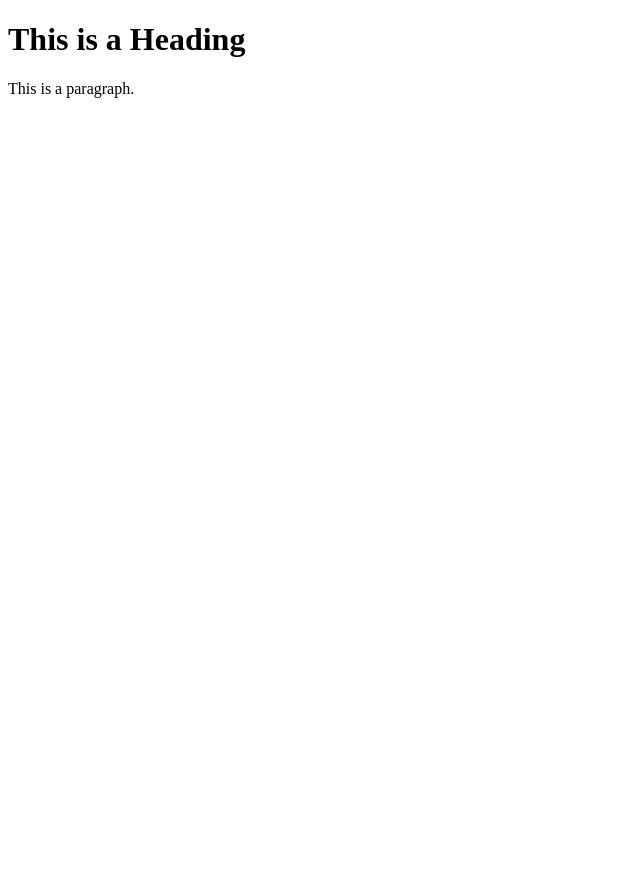
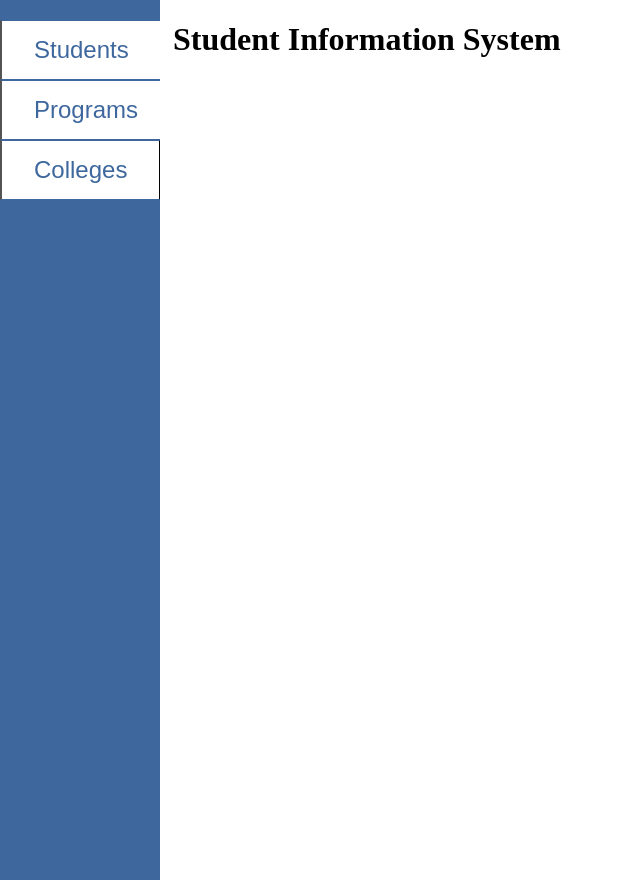
Before and after one commit to esykeal/ccc181_ssis, a Flask app: page / in a window 1280 px wide. Shown: the whole page, without its empty margins (0-640 px from the left). Run offline with Flask 3, Linux system fonts and the light colour scheme.

Commit message:
initial design setup

```diff
--- a/templates/base.html
+++ b/templates/base.html
@@ -1,12 +1,64 @@
 <!DOCTYPE html>
     <html>
         <head>
-<title>Page Title</title>
+
+            <style>
+
+                .sidebar {
+                    height: 100%;
+                    width: 160px;
+                    position: fixed;
+                    z-index: 1;
+                    top: 0;
+                    left: 0;
+                    background-color: #3E679E;
+                    overflow-x: hidden;
+                    padding-top: 20px;
+                }
+
+                .sidebar button {
+                    display: block;
+                    background-color: white;
+                    color: #3E679E;
+                    padding: 15px 32px;
+                    font-size: 24px;
+                    border-top: 1px solid #3E679E;
+                    border-bottom: 1px solid #3E679E;
+
+                }
+
+                .sidebar button:hover {
+                    background-color: #3E679E;
+                    color: white;
+                }
+
+                .header {
+                    padding-left: 165px;
+                }
+
+                .main {
+                    margin-left: 160px;
+                    padding: 0px 5px;
+                }
+
+
+            </style>
+
+            <title>Student Information System</title>
+
         </head>
+
     <body>
 
-<h1>This is a Heading</h1>
-<p>This is a paragraph.</p>
+        <div class="sidebar">
+            <button class="students" onclick="return false;">Students</a>
+            <button class="programs" onclick="return false;">Programs</a>
+            <button class="colleges" onclick="return false;">Colleges</a>
+        </div>
+
+        <div class="main">
+            <h1> Student Information System</h1>
+        </div>
 
     </body>
     </html>
```
Lines whose indentation alone changed are shown as unchanged.
